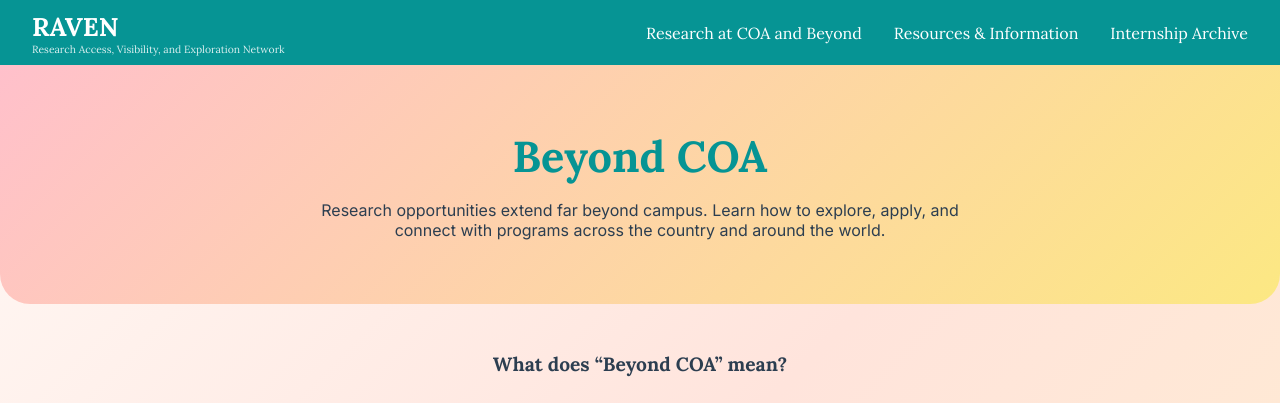
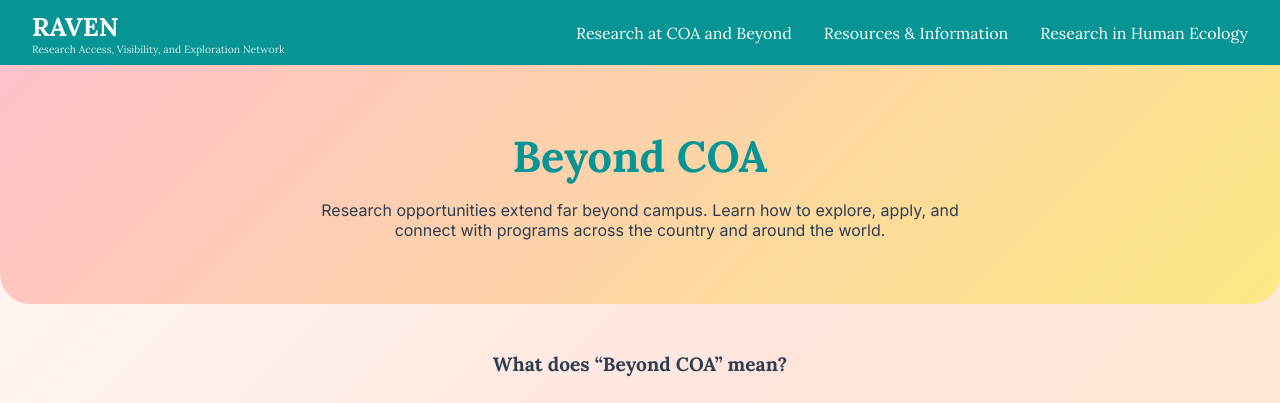
Before and after one commit to francesleduke/SOAR-Database, a Flask app: page /opportunities/beyond in a window 1280 px wide; the page is wider, and only the part inside the window is pictured. Shown: the top 403 px of that part. Run offline with Flask 3, Linux system fonts and the light colour scheme.

Commit message:
Update base.html
Change "Internship Archive" to "Research in Human Ecology" in navbar

```diff
--- a/templates/base.html
+++ b/templates/base.html
@@ -55,7 +55,7 @@
         </div>
 
         <div class="dropdown">
-            <a href="#">Internship Archive</a>
+            <a href="#">Research in Human Ecology</a>
             <div class="dropdown-content">
                 <a href="/internships/landing">Internship Archive</a>
                 <a href="/internships/map">Map</a>
```
